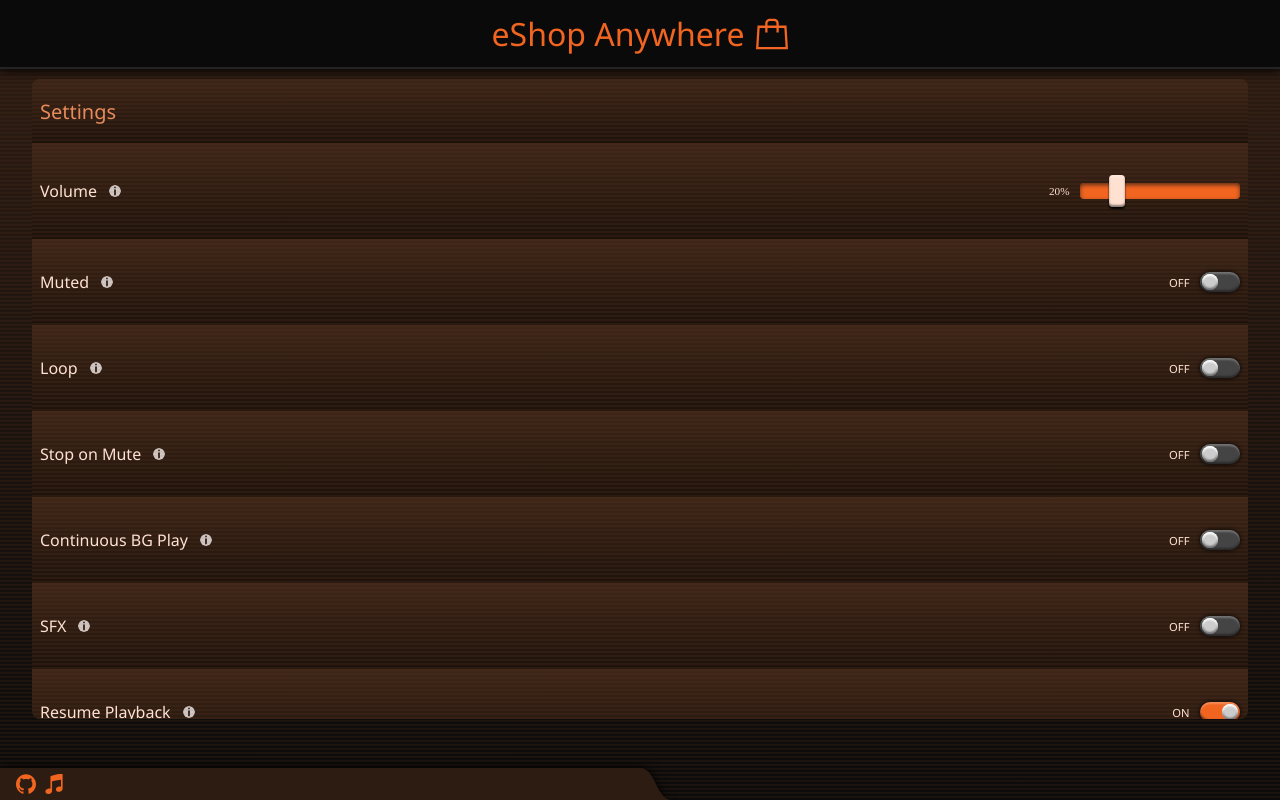
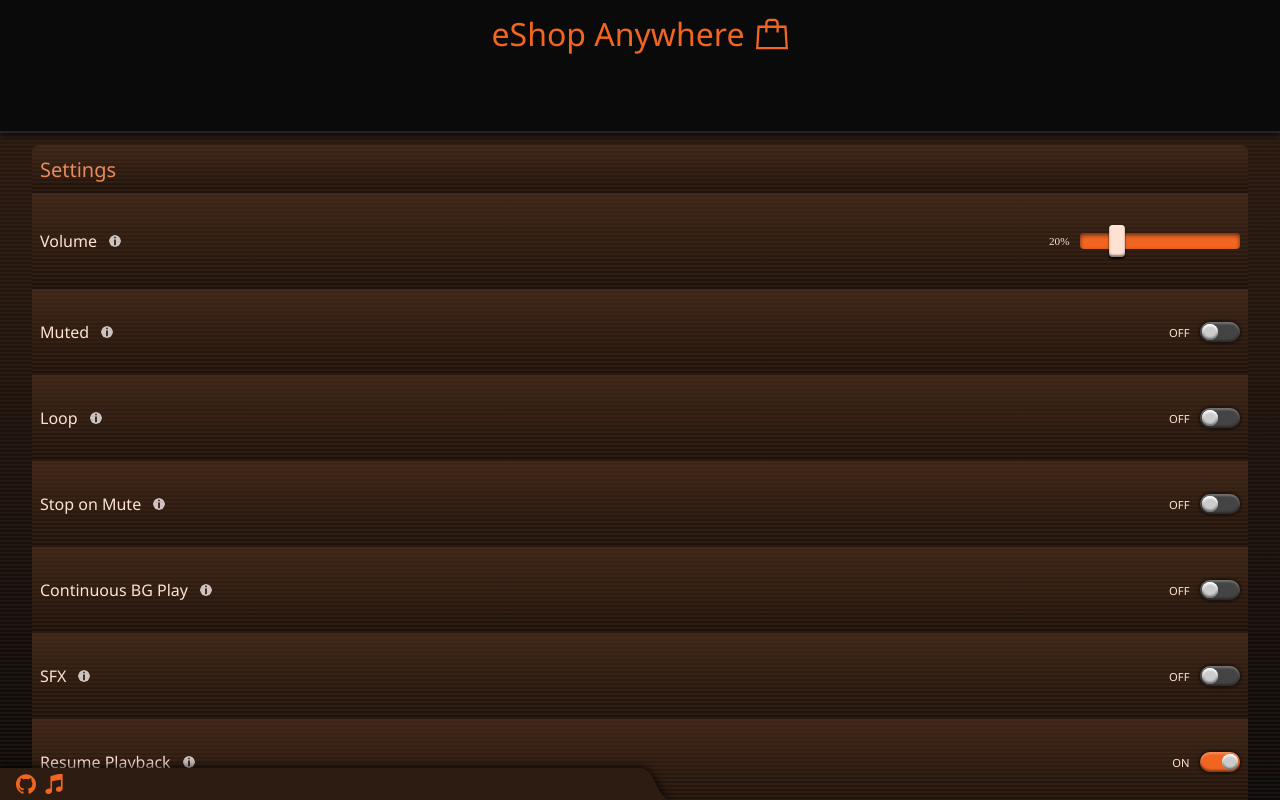
Before and after one commit to Vicente0670/eshop-anywhere, a React (Vite) app: page / in a window 1280 px wide. Built offline with nearby package versions, Linux system fonts and the light colour scheme.

Commit message:
fix: unneeded music reloading

```diff
--- a/src/App.css
+++ b/src/App.css
@@ -54,6 +54,7 @@
   --app-color-slider-track: var(--app-color-accent);
 
   --app-scale-icon-title: 2rem;
+  --app-scale-media-height: 4rem;
   --app-footer-height: 4rem;
   --app-scale-icon-footer: 1rem;
 
@@ -63,6 +64,9 @@
 .app-main {
   height: 100%;
   width: 100%;
+  scrollbar-color:
+    var(--app-color-scrollbar-thumb) var(--app-color-scrollbar-track);
+  scrollbar-width: thin;
   overflow-y: auto;
 
   .app-title {
@@ -90,16 +94,27 @@
   }
 
   .app-settings {
-    margin: 0 auto;
-    margin-top: .75rem;
-    height: 80%;
-    width: 95%;
-    border-radius: .5rem;
-    overflow: clip;
+    height: auto;
+    width: 100%;
+
+    .media {
+      position: sticky;
+      top: 0;
+      left: 0;
+      height: var(--app-scale-media-height);
+      width: 100%;
+      background: var(--app-color-main-title-bg);
+      border-bottom: 2px solid var(--app-color-main-title-border);
+      box-shadow: 0px .3rem .3rem #00000080;
+      animation: musicPlayerSpawn .33s ease 1;
+      z-index: 2;
+    }
 
     .scrollable {
+      margin: .75rem auto;
+      margin-bottom: 4rem;
       height: 100%;
-      width: 100%;
+      width: 95%;
       background-image:
         var(--app-gradient-bg-2-front),
         var(--app-gradient-bg-2-back);
@@ -107,15 +122,13 @@
         var(--app-scale-bg-1-line-size) var(--app-scale-bg-1-line-size),
         cover;
       border: none;
-      scrollbar-width: thin;
-      scrollbar-color:
-        var(--app-color-scrollbar-thumb) var(--app-color-scrollbar-track);
-      overflow: clip auto;
+      border-radius: .5rem;
+      overflow: clip;
 
       .legend {
         display: flex;
         align-items: center;
-        height: 10%;
+        height: 3rem;
         width: 100%;
         background-image:
           var(--app-gradient-bg-2-front),
@@ -169,7 +182,7 @@
             border-radius: .625rem;
             box-shadow: var(--app-color-checkbox-track-shadow-default);
             transition: background-color .125s ease;
-            z-index: 1;
+            z-index: 0;
 
             &:hover {
               background-color: var(--app-color-checkbox-track-hover);
@@ -225,8 +238,10 @@
           .select {
             appearance: none;
             height: 1rem;
-            max-width: 20rem;
-            background: red;
+            max-width: 10rem;
+            outline: none;
+            border: none;
+            word-wrap: break-word;
           }
 
           .slider {
@@ -285,6 +300,7 @@
     width: 100%;
     pointer-events: none;
     filter: drop-shadow(0px 0px 5px #000);
+    overflow: hidden;
 
     * {
       pointer-events: all;
@@ -299,8 +315,15 @@
       height: 50%;
       width: max-content;
       background: var(--app-color-bg-3);
-      transform: translateY(100%);
+      transition: transform .3s ease, filter .3s ease;
+      transform: translate(-55vw, 0%);
+      filter: brightness(0.3);
       z-index: -1;
+
+      &.open {
+        transform: translate(0%, 0%);
+        filter: brightness(1);
+      }
 
       .name {
         color: var(--app-color-accent);
@@ -399,6 +422,16 @@
   left: 0;
 }
 
+@keyframes musicPlayerSpawn {
+  0% {
+    height: 0rem;
+  }
+
+  100% {
+    height: var(--app-scale-media-height);
+  }
+}
+
 @keyframes socialLinkPulse {
 
   0%,
@@ -436,3 +469,31 @@
       0 0 .125rem .5rem #aaaaaa00;
   }
 }
+
+@media (prefers-reduced-motion: reduce) {
+  .app-main .app-settings {
+
+    .media {
+      animation: none;
+    }
+
+    .scrollable {
+      animation: none;
+
+      .setting .label .checkbox {
+
+        &,
+        &:hover,
+        &:active,
+        &:checked {
+          animation: none;
+          transition: none;
+        }
+
+      }
+
+    }
+
+  }
+
+}
--- a/src/App.tsx
+++ b/src/App.tsx
@@ -1,6 +1,6 @@
 import "./App.css";
 import { useEffect, useRef } from "react";
-import { Brand, IsDev, type Message, type MusicContainer } from "./Constants.ts";
+import { Brand, IsDev, LogoMinAppearanceHeight, type Message, type MusicContainer } from "./Constants.ts";
 import { Settings, type SettingsLayout, type Setting, SettingQuery, verifySettings, SettingDescriptions, type SettingIds, SettingNumberData, type SettingKeys, AppMediaQuery } from "./Settings.ts";
 import Tooltip from "./components/Tooltip.tsx";
 
@@ -8,7 +8,41 @@
   const settingsRefs = useRef<HTMLLabelElement[]>([]);
   const currentSettings = useRef<Setting>(Settings);
   const newSettings = useRef<Setting>(Object());
+  const logo = useRef<HTMLElement>(null);
+  const media = useRef<HTMLElement>(null);
   const settingsEntries = Object.entries(Settings);
+
+  function footerLogoPrompt(ev: React.UIEvent) {
+    const target = ev.nativeEvent.target as HTMLElement;
+    const offset = target.scrollTop;
+    const output = logo.current;
+
+    if (!target || !output) return;
+
+    if (offset >= LogoMinAppearanceHeight)
+      output.classList.add("open");
+    else
+      output.classList.remove("open");
+  }
+
+  async function mediaUpdate(
+    message: Message,
+    sender: chrome.runtime.MessageSender,
+    sendResponse: (response: boolean) => void
+  ) {
+    if (message.Type === AppMediaQuery && message.Event === "change") {
+      console.group(mediaUpdate.name);
+      console.log(message);
+      console.groupEnd();
+
+    }
+
+    if (IsDev) {
+      console.group(mediaUpdate.name);
+      console.log(message, sender, sendResponse);
+      console.groupEnd();
+    }
+  }
 
   function popupClose(ev: Event) {
     const entries = Object.entries(newSettings.current);
@@ -35,24 +69,6 @@
       console.group();
       console.info("Visibility of App.tsx has been mutated. Event message is displayed below.");
       console.info(ev);
-      console.groupEnd();
-    }
-  }
-
-  async function mediaUpdate(
-    message: Message,
-    sender: chrome.runtime.MessageSender,
-    sendResponse: (response: boolean) => void
-  ) {
-    if (message.Type === AppMediaQuery && message.Event === "change") {
-      console.group(mediaUpdate.name);
-      console.log(message);
-      console.groupEnd();
-    }
-
-    if (IsDev) {
-      console.group(mediaUpdate.name);
-      console.log(message, sender, sendResponse);
       console.groupEnd();
     }
   }
@@ -231,6 +247,7 @@
     applyUserSettings();
     document.addEventListener("visibilitychange", popupClose);
     chrome.runtime.onMessage.addListener(mediaUpdate);
+
     return () => {
       document.removeEventListener("visibilitychange", popupClose);
       chrome.runtime.onMessage.removeListener(mediaUpdate);
@@ -238,14 +255,22 @@
   });
 
   return (
-    <main className="app-main">
+    <main className="app-main" onScroll={footerLogoPrompt}>
 
-      <div className="app-title">
+      <header className="app-title">
         <h1>eShop Anywhere</h1>
         <img className="icon" src={Brand.Shop.Icon} alt={Brand.Shop.Alt} draggable={false} />
-      </div>
+      </header>
 
       <form className="app-settings">
+        <section className="media" ref={media}>
+          <div className="metadata">
+
+          </div>
+          <div className="controls">
+
+          </div>
+        </section>
         <fieldset className="scrollable">
           <header className="legend">
             <p>Settings</p>
@@ -257,7 +282,7 @@
       </form>
 
       <footer className="app-footer">
-        <section className="title">
+        <section className="title" ref={logo}>
           <p className="name">eShop Anywhere</p>
           <div className="curve-div" />
         </section>
--- a/src/Constants.ts
+++ b/src/Constants.ts
@@ -183,10 +183,12 @@
   "https://*.amazon.pl/wishlist/*", // Poland
   "https://*.amazon.sa/wishlist/*", // Saudi Arabia
   "https://*.amazon.sg/wishlist/*", // Singapore
+
   "https://store.steampowered.com/wishlist/*",
 ];
 
 export const SettingsPaths: string[] = [
+  "https://*.amazon.com/gp/css/*",
 ];
 
 export const PurchasePaths: string[] = [
@@ -194,7 +196,10 @@
 ];
 
 export const RatingPaths: string[] = [
+  "https://www.amazon.com/review/*"
 ];
+
+export const LogoMinAppearanceHeight = 16 * 5;
 
 export interface Message {
   Type: string,
--- a/src/components/Tooltip.css
+++ b/src/components/Tooltip.css
@@ -33,6 +33,7 @@
     border: none;
     outline: none;
     mix-blend-mode: difference;
+    cursor: pointer;
   }
 
 }
@@ -45,7 +46,7 @@
   border-radius: 1rem;
   filter: drop-shadow(0 0 .25rem var(--app-color-paragraph));
   transition: outline-offset .1s ease, outline-color .1s ease;
-  z-index: 2;
+  z-index: 1;
 
   .popoverTarget {
     position: absolute;
@@ -63,7 +64,7 @@
     transform: translateY(calc(-50% + var(--popoverContainerDimensions) / 2)) scale(0);
     transform-origin: left;
     opacity: 0;
-    z-index: 2;
+    z-index: 1;
 
     .description {
       padding: 10%;
--- a/src/index.css
+++ b/src/index.css
@@ -55,7 +55,7 @@
 }
 
 html, body {
-  height: max(33rem, 100%);
+  height: max(34rem, 100%);
   width: max(23rem, 100%);
   background: var(--app-color-bg-default);
 }
```
Also changed, not shown: src/background/background.ts (+16 -13 lines), src/offscreen/MusicPlayer.tsx (+20 -14 lines).
